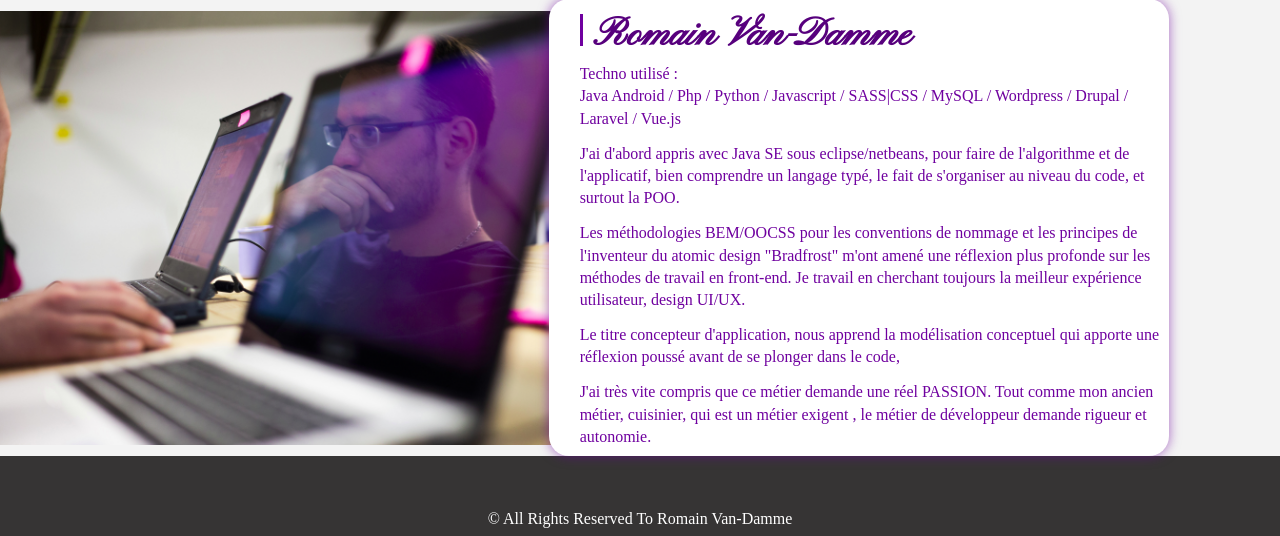
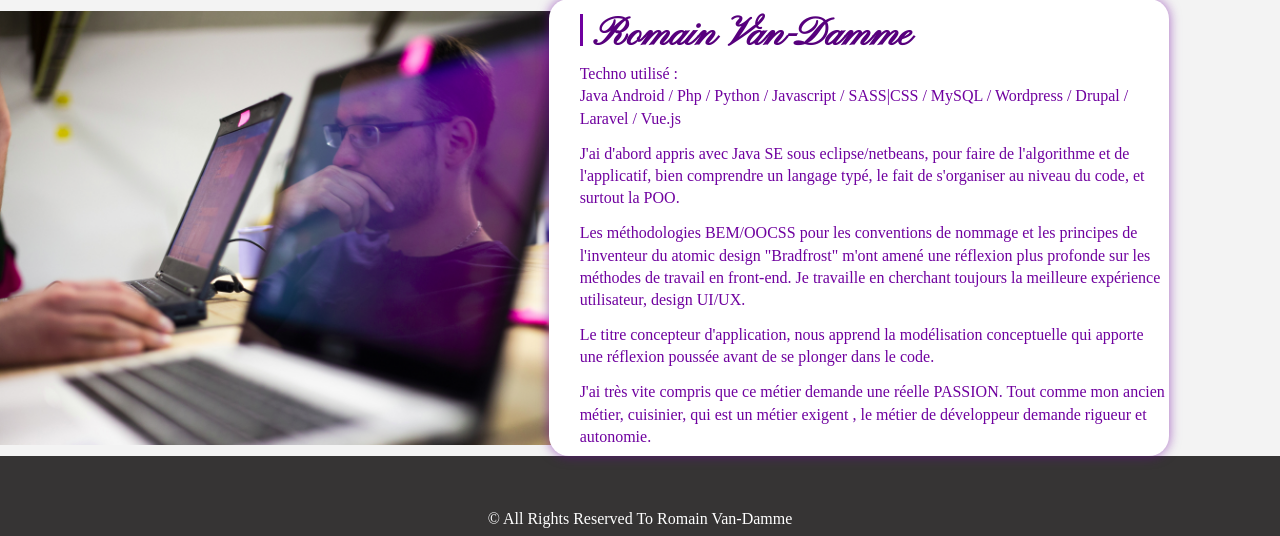
Before and after one commit to Romainjava/cda-Portfolio, a PHP site: page /public/index.php in a window 1280 px wide. Shown: the part 799-1335 px from the top of the page. Run offline with PHP 8.4, Linux system fonts and the light colour scheme.

Commit message:
little hotfix
hotfix ortho

```diff
--- a/src/view/template.php
+++ b/src/view/template.php
@@ -1,5 +1,5 @@
 <!DOCTYPE html>
-<html lang="en">
+<html lang="fr">
 
 <head>
     <meta charset="UTF-8">
--- a/src/view/template_main/main_presentation.php
+++ b/src/view/template_main/main_presentation.php
@@ -10,10 +10,10 @@
         <p class="presentation__article--first">Les méthodologies BEM/OOCSS pour les conventions de nommage et les
             principes de l'inventeur du atomic design "Bradfrost" m'ont amené une
             réflexion plus profonde sur les méthodes de travail en front-end.
-            Je travail en cherchant toujours la meilleur expérience utilisateur, design UI/UX.</p>
+            Je travaille en cherchant toujours la meilleure expérience utilisateur, design UI/UX.</p>
         <p class="presentation__article--first">Le titre concepteur d'application, nous apprend la modélisation
-            conceptuel qui apporte une réflexion poussé avant de se plonger dans le code.</p>
-        <p class="presentation__article--two">J'ai très vite compris que ce métier demande une réel PASSION. Tout comme
+            conceptuel qui apporte une réflexion poussée avant de se plonger dans le code.</p>
+        <p class="presentation__article--two">J'ai très vite compris que ce métier demande une réelle PASSION. Tout comme
             mon ancien métier, cuisinier, qui est un métier exigent , le métier de
             développeur demande rigueur et autonomie.</p>
     </article>
@@ -36,10 +36,10 @@
         <p class="presentation__dekstop--first">Les méthodologies BEM/OOCSS pour les conventions de nommage et les
             principes de l'inventeur du atomic design "Bradfrost" m'ont amené une
             réflexion plus profonde sur les méthodes de travail en front-end.
-            Je travail en cherchant toujours la meilleur expérience utilisateur, design UI/UX.</p>
+            Je travaille en cherchant toujours la meilleure expérience utilisateur, design UI/UX.</p>
         <p class="presentation__dekstop--first">Le titre concepteur d'application, nous apprend la modélisation
-            conceptuel qui apporte une réflexion poussé avant de se plonger dans le code,</p>
-        <p class="presentation__dekstop--two">J'ai très vite compris que ce métier demande une réel PASSION. Tout comme
+            conceptuelle qui apporte une réflexion poussée avant de se plonger dans le code.</p>
+        <p class="presentation__dekstop--two">J'ai très vite compris que ce métier demande une réelle PASSION. Tout comme
             mon ancien métier, cuisinier, qui est un métier exigent , le métier de
             développeur demande rigueur et autonomie.</p>
     </article>
```
Also changed, not shown: src/view/template_main/main_realisation.php (+4 -4 lines).
